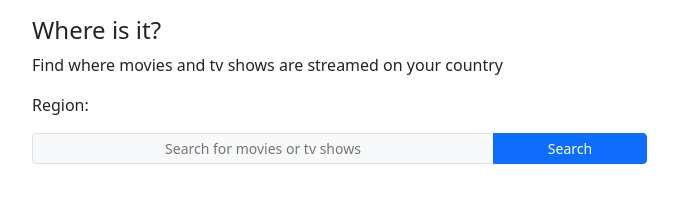
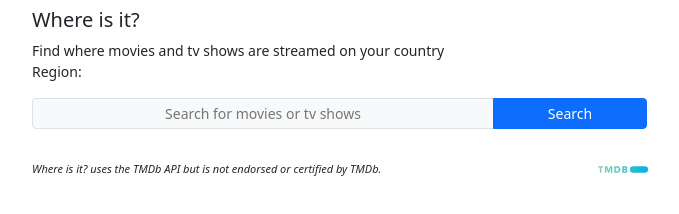
Before and after one commit to mrbnclt/where-is-it, a browser extension: page index.html in a window 1280 px wide. Shown: the whole page, without its empty margins (300-979 px from the left). Drawn offline with nearby package versions, Linux system fonts and the light colour scheme; no server answers.

Commit message:
feat: added proper attribution to tmdb

```diff
--- a/index.html
+++ b/index.html
@@ -11,11 +11,13 @@
 		<title>Where Is It</title>
 	</head>
 	<body>
-		<div class="container py-3" style="width: 40rem">
+		<div class="container-fluid py-2" style="width: 40rem">
 			<div>
-				<h4>Where is it?</h4>
-				<p>Find where movies and tv shows are streamed on your country</p>
-				<p id="region">Region:</p>
+				<h5>Where is it?</h5>
+				<p class="m-0" style="font-size: 14px">
+					Find where movies and tv shows are streamed on your country
+				</p>
+				<p id="region" style="font-size: 14px">Region:</p>
 				<div class="input-group input-group-sm mb-3">
 					<input
 						class="input-group-text w-75"
@@ -29,7 +31,21 @@
 			<div class="d-flex justify-content-center align-items-center">
 				<div class="spinner-border" role="status" hidden id="spinner"></div>
 			</div>
-			<ul class="list-group" id="show-list"></ul>
+			<ul
+				class="list-group overflow-y-scroll"
+				id="show-list"
+				style="max-height: 400px"></ul>
+			<div class="d-flex justify-content-between mt-3">
+				<i style="font-size: 11px"
+					>Where is it? uses the TMDb API but is not endorsed or certified by
+					TMDb.</i
+				>
+				<img
+					id="tmdb-attribution"
+					width="50"
+					size="50"
+					sr="./images/tmdb.svg" />
+			</div>
 		</div>
 	</body>
 	<script src="script.js"></script>
--- a/script.js
+++ b/script.js
@@ -1,6 +1,8 @@
 var searchButton = document.getElementById("search");
 var spinner = document.getElementById("spinner");
 var showList = document.getElementById("show-list");
+var tmdbAttribution = document.getElementById("tmdb-attribution");
+tmdbAttribution.src = chrome.runtime.getURL("images/tmdb.svg");
 
 searchButton.addEventListener("click", searchClicked);
 let userRegion;
```
Also changed, not shown: images/logo.png (renamed from logo.png), images/tmdb.svg (added), manifest.json.
